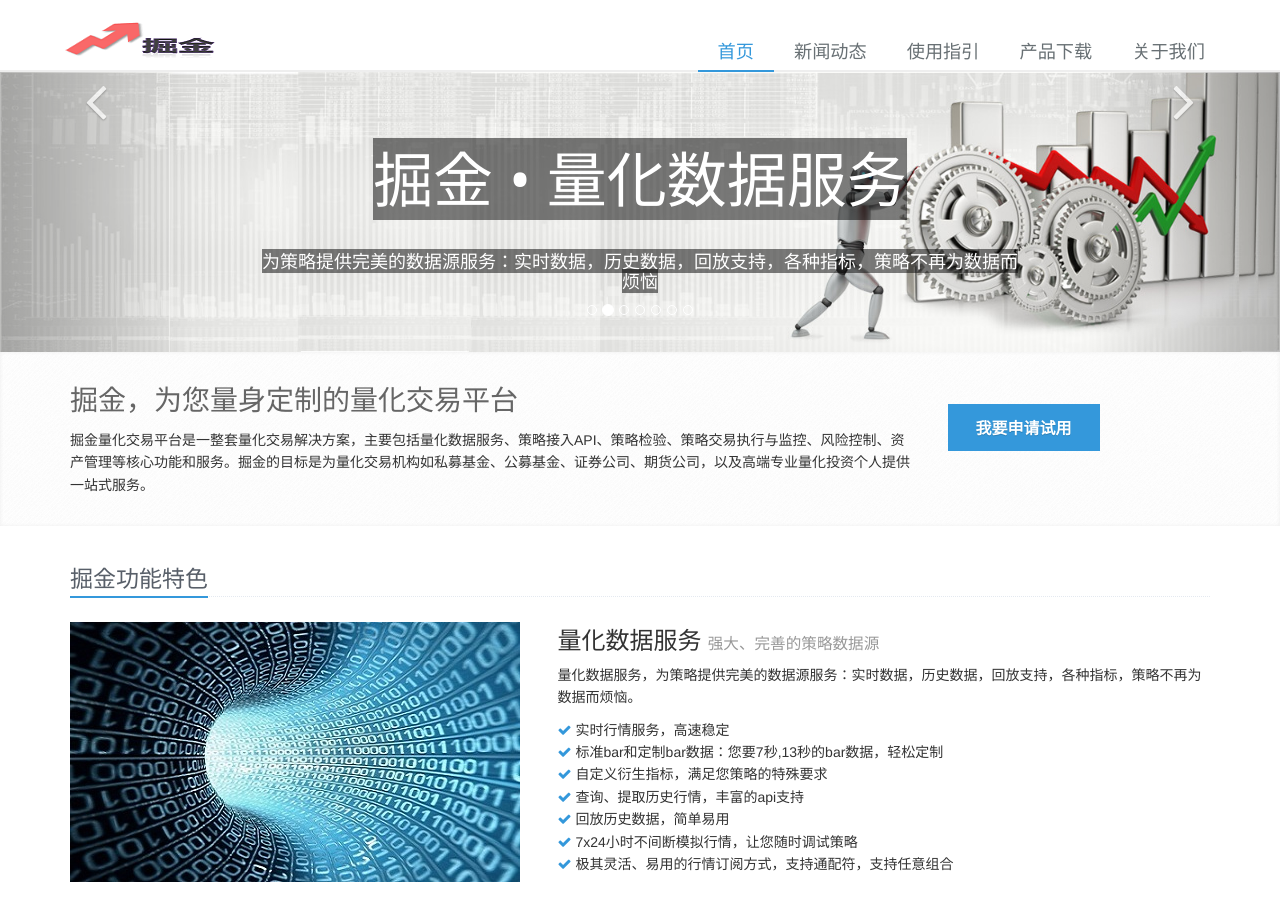
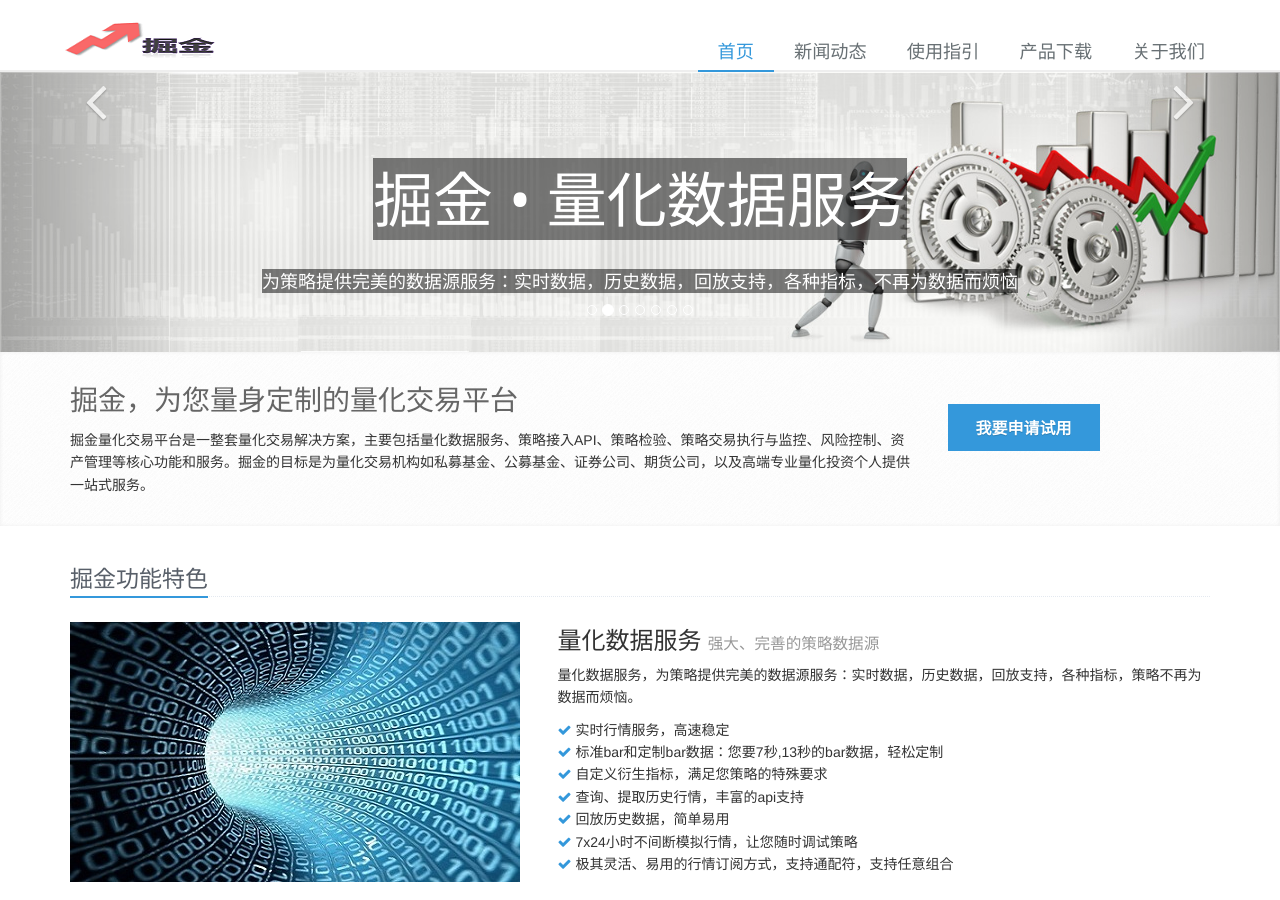
Before and after one commit to ongbe/site, a Jekyll site: the page built from index.html, in a window 1280 px wide and 900 px high. Built offline with Jekyll 4.4.1, drawn with Linux system fonts in a browser that asks for light colours; Markdown is read by kramdown in place of the engine named in the settings; comment, search, counter and statistics services are not loaded.

Commit message:
small fix

```diff
--- a/_includes/top.html
+++ b/_includes/top.html
@@ -21,7 +21,7 @@
 
     <!-- CSS Global Compulsory-->
     <link rel="stylesheet" href="{{ site.baseurl }}/styles/style.css">
-    <link rel="stylesheet" href="{{ site.baseurl }}/styles/blog.css">
+    <!-- <link rel="stylesheet" href="{{ site.baseurl }}/styles/blog.css"> -->
     <link rel="stylesheet" href="{{ site.baseurl }}/styles/headers/header1.css">
     <link rel="stylesheet" href="{{ site.baseurl }}/styles/responsive.css">
 
--- a/_layouts/docs.html
+++ b/_layouts/docs.html
@@ -12,11 +12,11 @@
 
 <!--=== Content Part ===-->
 <div class="container">
-    <div class="row blog-page blog-item">
+    <div class="row">
       <!-- Left Sidebar -->
       <div class="col-md-10 md-margin-bottom-60">
         <!--Blog Post-->
-        <div class="blog margin-bottom-40">
+        <div class="margin-bottom-40">
             <article>
               <h2>{{ page.title }}</h2>
               <hr>
--- a/index.html
+++ b/index.html
@@ -41,7 +41,7 @@
         <div class="carousel-caption">
           <h1><span class="caption-text">掘金 • 量化数据服务</span></h1>
           <div class="margin-bottom-40"></div>
-          <h4><span class="caption-text">为策略提供完美的数据源服务：实时数据，历史数据，回放支持，各种指标，策略不再为数据而烦恼</span></h4>
+          <h4><span class="caption-text">为策略提供完美的数据源服务：实时数据，历史数据，回放支持，各种指标，不再为数据而烦恼</span></h4>
         </div>
       </div>
       <div class="item ">
@@ -73,7 +73,7 @@
         <div class="carousel-caption">
           <h1><span class="caption-text">掘金 • 订单路由系统</span></h1>
           <div class="margin-bottom-40"></div>
-          <h4><span class="caption-text">高速、灵活的订单路由系统，是有效交易执行的关键，让您赢在冲刺的最后一步</span></h4>
+          <h4><span class="caption-text">高速、灵活的订单路由系统，是交易执行的关键，让您赢在冲刺的最后一步</span></h4>
         </div>
       </div>
       <div class="item ">
```
